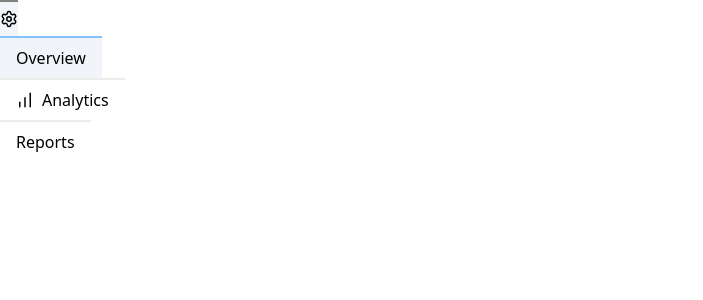
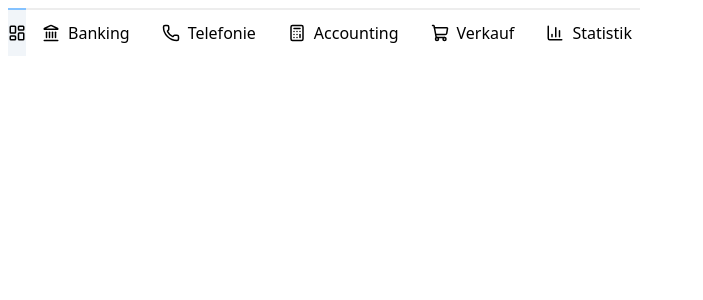
Before and after one commit to Qunitee/test-day-1, a Next.js app: page / in a window 1280 px wide. Shown: the top 300 px of the page, without its empty margins (0-703 px from the left). Built offline with nearby package versions, Linux system fonts and the light colour scheme.

Commit message:
created base tab-bar

```diff
--- /dev/null
+++ b/app/entities/tab-bar/tabs-array.tsx
@@ -0,0 +1,114 @@
+import { UiTabItemProps } from '@/src/ui/ui-tab/ui-tab-item/ui-tab-props';
+import {
+  BarChart3,
+  Calculator,
+  CircleHelp,
+  Landmark,
+  LayoutDashboard,
+  ListChecks,
+  Mail,
+  Package,
+  Phone,
+  Settings,
+  ShoppingBag,
+  ShoppingCart,
+} from 'lucide-react';
+
+export const TabsData: UiTabItemProps[] = [
+  {
+    id: '1',
+    title: 'Dashboard',
+    url: '/dashboard',
+    isPinned: true,
+    isActive: true,
+    icon: <LayoutDashboard />,
+  },
+  {
+    id: '2',
+    title: 'Banking',
+    url: '/banking',
+    isPinned: false,
+    isActive: false,
+    icon: <Landmark />,
+  },
+  {
+    id: '3',
+    title: 'Telefonie',
+    url: '/telefonie',
+    isPinned: false,
+    isActive: false,
+    icon: <Phone />,
+  },
+  {
+    id: '4',
+    title: 'Accounting',
+    url: '/accounting',
+    isPinned: false,
+    isActive: false,
+    icon: <Calculator />,
+  },
+  {
+    id: '5',
+    title: 'Verkauf',
+    url: '/verkauf',
+    isPinned: false,
+    isActive: false,
+    icon: <ShoppingCart />,
+  },
+  {
+    id: '6',
+    title: 'Statistik',
+    url: '/statistik',
+    isPinned: false,
+    isActive: false,
+    icon: <BarChart3 />,
+  },
+  {
+    id: '7',
+    title: 'Post Office',
+    url: '/post-office',
+    isPinned: false,
+    isActive: false,
+    icon: <Mail />,
+  },
+  {
+    id: '8',
+    title: 'Administration',
+    url: '/administration',
+    isPinned: false,
+    isActive: false,
+    icon: <Settings />,
+  },
+  {
+    id: '9',
+    title: 'Help',
+    url: '/help',
+    isPinned: false,
+    isActive: false,
+    icon: <CircleHelp />,
+  },
+  {
+    id: '10',
+    title: 'Warenbestand',
+    url: '/warenbestand',
+    isPinned: false,
+    isActive: false,
+    icon: <Package />,
+  },
+  {
+    id: '11',
+    title: 'Auswahllisten',
+    url: '/auswahllisten',
+    isPinned: false,
+    isActive: false,
+    icon: <ListChecks />,
+  },
+  {
+    id: '12',
+    title: 'Einkauf',
+    url: '/einkauf',
+    isPinned: false,
+    isActive: false,
+    icon: <ShoppingBag />,
+  },
+];
--- a/app/page.tsx
+++ b/app/page.tsx
@@ -1,41 +1,11 @@
 'use client';
 import { UiTabItem } from '@/src/ui/ui-tab/ui-tab-item/ui-tab-item';
-import { BarChartIcon, Settings } from 'lucide-react';
 import { useState } from 'react';
+import { UiTabBar } from '@/src/ui/ui-tab/ui-tab-bar/ui-tab-bar';
+import { TabsData } from '@/app/entities/tab-bar/tabs-array';
 
 export default function Home() {
-  const [tabs, setTabs] = useState([
-    {
-      id: '1',
-      title: 'Overview',
-      url: '/overview',
-      isPinned: false,
-      isActive: true,
-    },
-    {
-      id: '2',
-      title: 'Analytics',
-      url: '/analytics',
-      isPinned: false,
-      isActive: false,
-      icon: <BarChartIcon size={16} />,
-    },
-    {
-      id: '3',
-      title: 'Reports',
-      url: '/reports',
-      isPinned: false,
-      isActive: false,
-    },
-    {
-      id: '4',
-      title: 'Settings',
-      url: '/settings',
-      isPinned: true,
-      isActive: false,
-      icon: <Settings />,
-    },
-  ]);
+  const [tabs, setTabs] = useState(TabsData);
 
   const handleTabClick = (id: string) => {
     setTabs(prev =>
@@ -52,8 +22,8 @@ export default function Home() {
   ];
 
   return (
-    <div>
-      <main>
+    <div className="py-2 w-1/2">
+      <UiTabBar className="h-12">
         {sortedTabs.map(tab => (
           <UiTabItem
             key={tab.id}
@@ -63,12 +33,12 @@ export default function Home() {
             isActive={tab.isActive}
             url={tab.url}
             onClick={() => {
-              handleTabClick(tab.id);
+              handleTabClick(tab.id!);
               console.log('1');
             }}
           />
         ))}
-      </main>
+      </UiTabBar>
     </div>
   );
 }
--- /dev/null
+++ b/src/ui/ui-tab/ui-tab-bar/ui-tab-bar-props.ts
@@ -0,0 +1,4 @@
+export interface UiTabBarProps {
+  children?: React.ReactNode;
+  className?: string;
+}
--- /dev/null
+++ b/src/ui/ui-tab/ui-tab-bar/ui-tab-bar.tsx
@@ -0,0 +1,10 @@
+import clsx from 'clsx';
+import { UiTabBarProps } from '@/src/ui/ui-tab/ui-tab-bar/ui-tab-bar-props';
+
+export function UiTabBar({ children, className }: UiTabBarProps) {
+  const classes = clsx(
+    'w-full flex flex-row overflow-auto flex-nowrap px-2',
+    className
+  );
+  return <div className={classes}>{children}</div>;
+}
```
